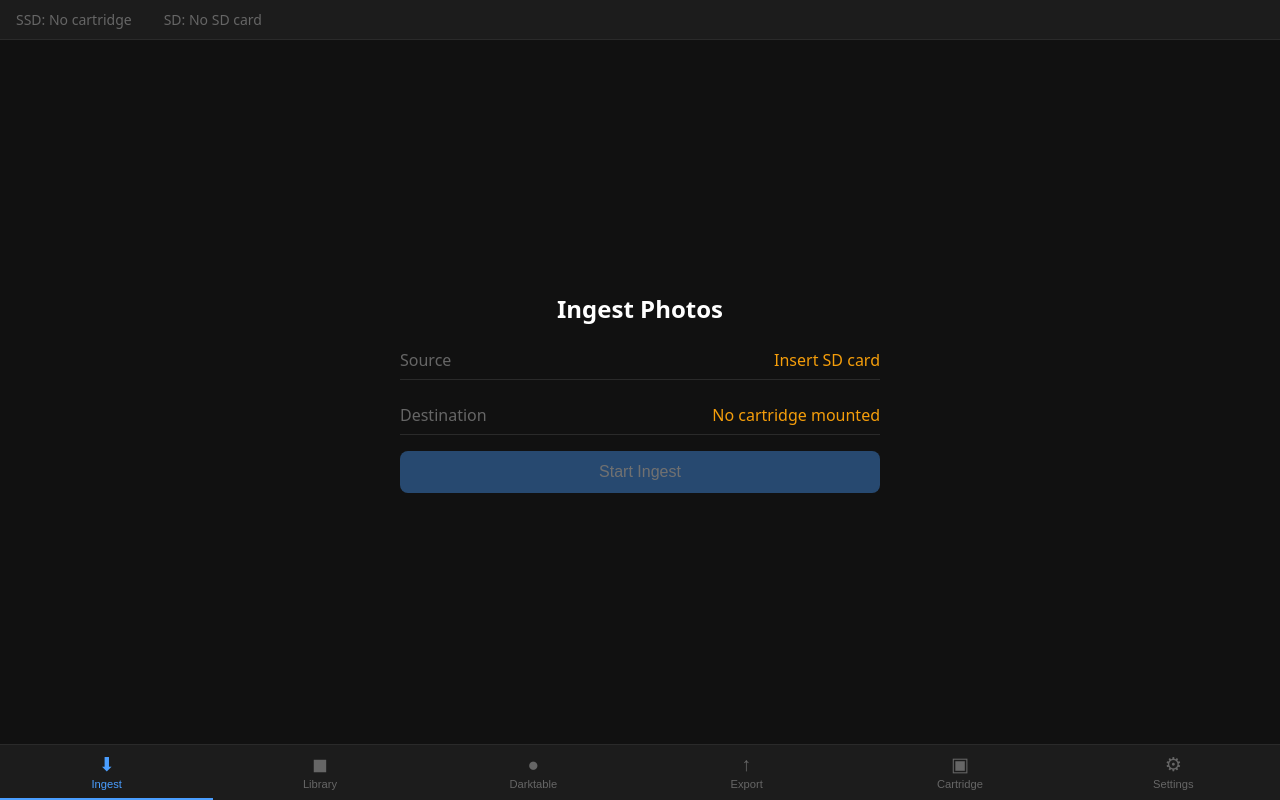
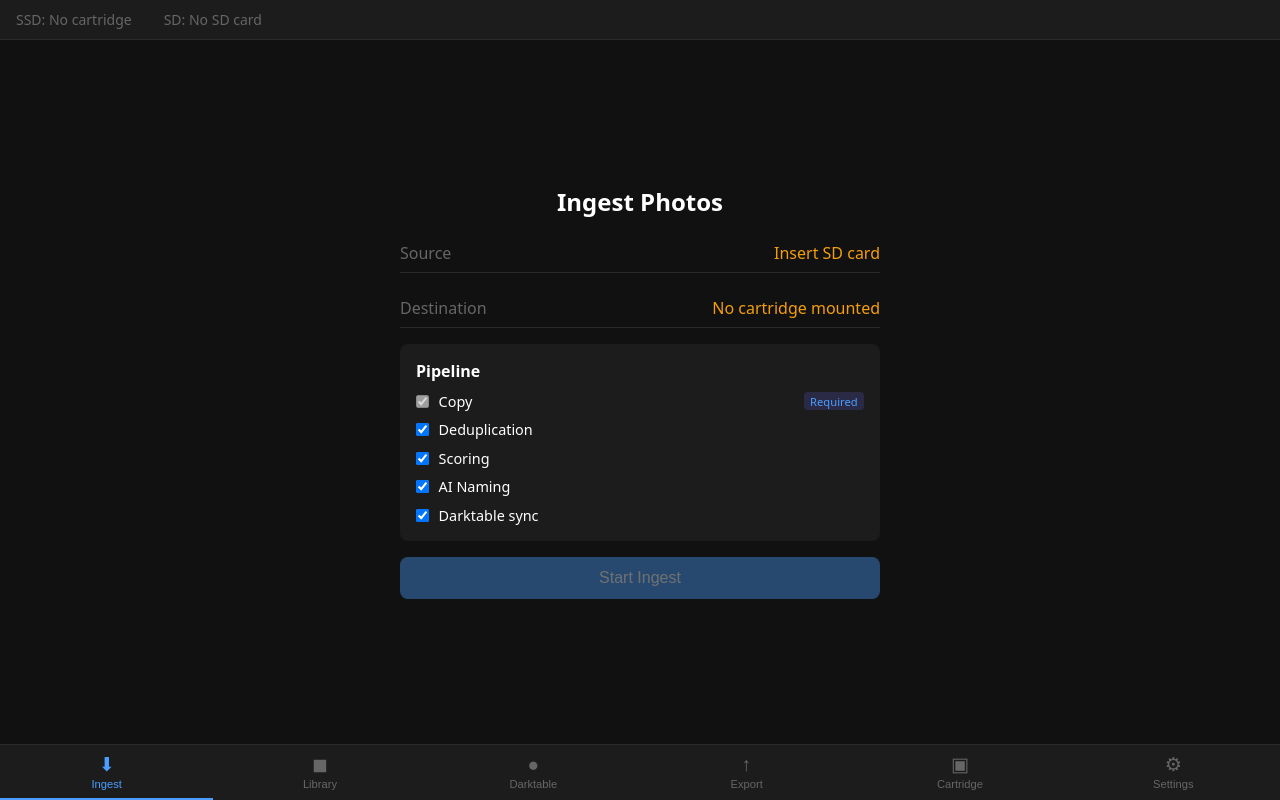
Before and after one commit to Ajam1997/PHOTONFORGE_Photo-Workflow, a Svelte app in the folder photonforge-gui/: page / in a window 1280 px wide. Built offline with nearby package versions, Linux system fonts and the light colour scheme.

Commit message:
feat: add pipeline stage checkboxes, stage list progress view, and updated summary

```diff
--- a/photonforge-gui/src/panels/IngestDashboard.svelte
+++ b/photonforge-gui/src/panels/IngestDashboard.svelte
@@ -1,25 +1,78 @@
 <script lang="ts">
   import { deviceState } from "../stores/devices";
   import { ingestState, resetIngest } from "../stores/ingest";
-  import { runIngest, type SidecarEvent } from "../lib/sidecar";
+  import { pipelineSettings } from "../stores/pipeline";
+  import { runIngest, type SidecarEvent, type StageDoneEvent } from "../lib/sidecar";
 
   $: canStart = $deviceState.sd_mounted && $deviceState.ssd_mounted;
   $: sourceLabel = $deviceState.sd_path ?? "No SD card";
   $: destLabel = $deviceState.ssd_label ?? "No cartridge";
 
-  const STEP_LABELS: Record<string, string> = {
-    copying: "Copying files",
-    scoring: "Scoring images",
-    naming: "Generating names",
-    darktable: "Syncing to Darktable",
-    formatting: "Formatting cartridge",
-  };
+  // Stage definitions — order matches execution order
+  const STAGE_DEFS = [
+    { key: "copying",   label: "Copy",           required: true  },
+    { key: "dedup",     label: "Deduplication",  required: false },
+    { key: "scoring",   label: "Scoring",        required: false },
+    { key: "naming",    label: "AI Naming",      required: false },
+    { key: "darktable", label: "Darktable sync", required: false },
+  ] as const;
+
+  type StageKey = typeof STAGE_DEFS[number]["key"];
+  type StageStatus = "pending" | "active" | "done" | "skipped";
+
+  interface StageEntry {
+    key: StageKey;
+    label: string;
+    required: boolean;
+    status: StageStatus;
+    current: number;
+    total: number;
+    meta: Record<string, unknown> | undefined;
+  }
+
+  function isEnabled(key: StageKey): boolean {
+    if (key === "copying") return true;
+    return $pipelineSettings[key as keyof typeof $pipelineSettings] as boolean;
+  }
+
+  function stageStatus(key: StageKey): StageStatus {
+    if (!isEnabled(key)) return "skipped";
+    if ($ingestState.stageDone[key]) return "done";
+    if ($ingestState.step === key) return "active";
+    return "pending";
+  }
+
+  $: stageList = STAGE_DEFS.map((s): StageEntry => ({
+    ...s,
+    status: stageStatus(s.key),
+    current: $ingestState.step === s.key ? $ingestState.current : 0,
+    total: $ingestState.step === s.key ? $ingestState.total : 0,
+    meta: $ingestState.stageDone[s.key],
+  }));
+
+  function stageMeta(entry: StageEntry): string {
+    if (!entry.meta) return "";
+    const m = entry.meta;
+    if (entry.key === "copying")   return `${m.copied ?? 0} files`;
+    if (entry.key === "dedup")     return `${m.dupes_found ?? 0} dupes removed`;
+    if (entry.key === "scoring")   return `${m.scored ?? 0} scored`;
+    if (entry.key === "naming")    return `${m.named ?? 0} named`;
+    if (entry.key === "darktable") return `${m.xmp_written ?? 0} XMP, ${m.db_upserted ?? 0} DB rows`;
+    return "";
+  }
+
+  function stageIcon(status: StageStatus): string {
+    if (status === "done")    return "✓";
+    if (status === "active")  return "▶";
+    if (status === "skipped") return "—";
+    return "○";
+  }
 
   async function startIngest() {
     if (!canStart) return;
-    const sd = $deviceState.sd_path!;
+    const sd  = $deviceState.sd_path!;
     const ssd = $deviceState.ssd_mount_point!;
-    const db = `${ssd}/library.db`;
+    const db  = `${ssd}/library.db`;
 
     ingestState.update(s => ({
       ...s,
@@ -30,17 +83,32 @@
       errorMsg: "",
       summary: null,
       activeCmd: null,
+      stageDone: {},
+      sdEjected: false,
     }));
 
     try {
       const cmd = await runIngest(sd, ssd, db, (event: SidecarEvent) => {
         if (event.type === "progress") {
           ingestState.update(s => ({ ...s, step: event.step, current: event.current, total: event.total }));
+        } else if (event.type === "stage_done") {
+          const e = event as StageDoneEvent;
+          ingestState.update(s => ({
+            ...s,
+            stageDone: { ...s.stageDone, [e.stage]: e as unknown as Record<string, unknown> },
+          }));
+        } else if (event.type === "sd_ejected") {
+          ingestState.update(s => ({ ...s, sdEjected: true }));
         } else if (event.type === "done") {
           ingestState.update(s => ({ ...s, phase: "done", summary: event.summary, activeCmd: null }));
         } else if (event.type === "error") {
           ingestState.update(s => ({ ...s, phase: "idle", errorMsg: event.message, activeCmd: null }));
         }
+      }, {
+        skipDedup:     !$pipelineSettings.dedup,
+        skipScoring:   !$pipelineSettings.scoring,
+        skipNaming:    !$pipelineSettings.naming,
+        skipDarktable: !$pipelineSettings.darktable,
       });
       ingestState.update(s => ({ ...s, activeCmd: cmd }));
     } catch (err: unknown) {
@@ -59,6 +127,7 @@
   {#if $ingestState.phase === "idle"}
     <div class="idle-view">
       <h2>Ingest Photos</h2>
+
       <div class="device-row">
         <span class="label">Source</span>
         <span class="value" class:missing={!$deviceState.sd_mounted}>
@@ -71,9 +140,32 @@
           {$deviceState.ssd_mounted ? destLabel : "No cartridge mounted"}
         </span>
       </div>
+
       {#if $ingestState.errorMsg}
         <p class="error">{$ingestState.errorMsg}</p>
       {/if}
+
+      <div class="pipeline-section">
+        <h3>Pipeline</h3>
+        {#each STAGE_DEFS as stage}
+          <div class="stage-checkbox-row">
+            {#if stage.required}
+              <input type="checkbox" checked disabled />
+            {:else}
+              <input
+                type="checkbox"
+                checked={$pipelineSettings[stage.key as keyof typeof $pipelineSettings]}
+                on:change={(e) => pipelineSettings.update(s => ({ ...s, [stage.key]: e.currentTarget.checked }))}
+              />
+            {/if}
+            <span class="stage-checkbox-label">{stage.label}</span>
+            {#if stage.required}
+              <span class="required-badge">Required</span>
+            {/if}
+          </div>
+        {/each}
+      </div>
+
       <button class="primary-btn" disabled={!canStart} on:click={startIngest}>
         Start Ingest
       </button>
@@ -81,14 +173,41 @@
 
   {:else if $ingestState.phase === "running"}
     <div class="running-view">
-      <h2>{STEP_LABELS[$ingestState.step] ?? $ingestState.step}…</h2>
-      <p class="progress-numbers">{$ingestState.current} / {$ingestState.total}</p>
-      <div class="progress-bar">
-        <div
-          class="progress-fill"
-          style="width: {$ingestState.total > 0 ? ($ingestState.current / $ingestState.total) * 100 : 0}%"
-        ></div>
+      <h2>Processing…</h2>
+
+      <div class="stage-list">
+        {#each stageList as entry (entry.key)}
+          <div class="stage-row"
+            class:stage-active={entry.status === "active"}
+            class:stage-done={entry.status === "done"}
+            class:stage-skipped={entry.status === "skipped"}
+          >
+            <span class="stage-icon">{stageIcon(entry.status)}</span>
+            <span class="stage-name">{entry.label}</span>
+            {#if entry.status === "active"}
+              <div class="stage-progress">
+                <span class="stage-count">{entry.current} / {entry.total}</span>
+                <div class="mini-bar">
+                  <div class="mini-fill" style="width: {entry.total > 0 ? (entry.current / entry.total) * 100 : 0}%"></div>
+                </div>
+              </div>
+            {:else if entry.status === "done"}
+              <span class="stage-meta">{stageMeta(entry)}</span>
+            {:else if entry.status === "skipped"}
+              <span class="stage-meta">(skipped)</span>
+            {/if}
+          </div>
+        {/each}
+
+        {#if $ingestState.sdEjected}
+          <div class="sd-ejected-row">
+            <span class="stage-icon eject-icon">⏏</span>
+            <span class="stage-name">SD card ejected</span>
+            <span class="stage-meta">you can continue shooting</span>
+          </div>
+        {/if}
       </div>
+
       <button class="cancel-btn" on:click={cancelIngest}>Cancel</button>
     </div>
 
@@ -99,6 +218,9 @@
         <div class="summary-row"><span>Total files</span><strong>{$ingestState.summary.total}</strong></div>
         <div class="summary-row"><span>Duplicates skipped</span><strong>{$ingestState.summary.duplicates_skipped}</strong></div>
         <div class="summary-row"><span>Images scored</span><strong>{$ingestState.summary.scored}</strong></div>
+        <div class="summary-row"><span>Images named</span><strong>{$ingestState.summary.named}</strong></div>
+        <div class="summary-row"><span>XMP written</span><strong>{$ingestState.summary.xmp_written}</strong></div>
+        <div class="summary-row"><span>DB rows upserted</span><strong>{$ingestState.summary.db_upserted}</strong></div>
         <div class="summary-row"><span>Elapsed</span><strong>{$ingestState.summary.elapsed_seconds.toFixed(1)}s</strong></div>
       </div>
       <button class="primary-btn" on:click={resetIngest}>New Ingest</button>
@@ -114,7 +236,7 @@
     justify-content: center;
     height: 100%;
     gap: 1.5rem;
-    padding: 2rem;
+    padding: 2.5rem 3rem;
   }
   .idle-view, .running-view, .done-view {
     display: flex;
@@ -125,64 +247,85 @@
     max-width: 480px;
   }
   h2 { color: var(--text-primary, #fff); font-size: 1.5rem; margin: 0; }
+  h3 { color: var(--text-primary, #fff); font-size: 1rem; margin: 0; align-self: flex-start; }
   .device-row {
-    display: flex;
-    justify-content: space-between;
-    width: 100%;
-    padding: 0.5rem 0;
+    display: flex; justify-content: space-between;
+    width: 100%; padding: 0.5rem 0;
     border-bottom: 1px solid var(--border, #333);
   }
   .label { color: var(--text-muted, #888); }
   .value { color: var(--text-primary, #fff); }
   .value.missing { color: var(--warning, #f59e0b); }
-  .primary-btn {
-    padding: 0.75rem 2rem;
-    background: var(--accent, #6366f1);
-    color: #fff;
-    border: none;
-    border-radius: 0.5rem;
-    font-size: 1rem;
-    cursor: pointer;
-    width: 100%;
-  }
-  .primary-btn:disabled { opacity: 0.4; cursor: not-allowed; }
-  .cancel-btn {
-    padding: 0.75rem 2rem;
-    background: transparent;
-    color: var(--warning, #f59e0b);
-    border: 1px solid var(--warning, #f59e0b);
-    border-radius: 0.5rem;
-    font-size: 1rem;
-    cursor: pointer;
-    width: 100%;
-  }
-  .progress-bar {
-    width: 100%;
-    height: 8px;
-    background: var(--border, #333);
-    border-radius: 4px;
-    overflow: hidden;
-  }
-  .progress-fill {
-    height: 100%;
-    background: var(--accent, #6366f1);
-    transition: width 0.2s ease;
-  }
-  .progress-numbers { color: var(--text-muted, #888); }
-  .summary-card {
+
+  /* Pipeline checkboxes */
+  .pipeline-section {
     width: 100%;
     background: var(--surface, #1a1a1a);
     border-radius: 0.5rem;
     padding: 1rem;
-    display: flex;
-    flex-direction: column;
-    gap: 0.5rem;
+    display: flex; flex-direction: column; gap: 0.6rem;
   }
-  .summary-row {
-    display: flex;
-    justify-content: space-between;
-    color: var(--text-muted, #888);
+  .stage-checkbox-row {
+    display: flex; align-items: center; gap: 0.6rem;
+    color: var(--text-primary, #fff); font-size: 0.9rem;
   }
+  .stage-checkbox-label { flex: 1; }
+  .required-badge {
+    font-size: 0.7rem; padding: 0.1rem 0.4rem;
+    background: rgba(99,102,241,0.2); color: var(--accent, #6366f1);
+    border-radius: 0.25rem;
+  }
+
+  /* Stage list */
+  .stage-list { width: 100%; display: flex; flex-direction: column; gap: 0.5rem; }
+  .stage-row {
+    display: flex; align-items: center; gap: 0.75rem;
+    padding: 0.5rem 0.75rem;
+    border-radius: 0.375rem;
+    background: var(--surface, #1a1a1a);
+    font-size: 0.9rem;
+  }
+  .stage-row.stage-active  { background: rgba(99,102,241,0.1); border: 1px solid rgba(99,102,241,0.3); }
+  .stage-row.stage-done    { opacity: 0.8; }
+  .stage-row.stage-skipped { opacity: 0.4; }
+  .stage-icon { width: 1.2rem; text-align: center; color: var(--text-muted, #888); }
+  .stage-row.stage-done  .stage-icon { color: #4ade80; }
+  .stage-row.stage-active .stage-icon { color: var(--accent, #6366f1); }
+  .stage-name { flex: 1; color: var(--text-primary, #fff); }
+  .stage-meta { color: var(--text-muted, #888); font-size: 0.8rem; }
+  .stage-progress { display: flex; align-items: center; gap: 0.5rem; }
+  .stage-count { color: var(--text-muted, #888); font-size: 0.8rem; white-space: nowrap; }
+  .mini-bar { width: 80px; height: 4px; background: var(--border, #333); border-radius: 2px; overflow: hidden; }
+  .mini-fill { height: 100%; background: var(--accent, #6366f1); transition: width 0.2s; }
+  .sd-ejected-row {
+    display: flex; align-items: center; gap: 0.75rem;
+    padding: 0.5rem 0.75rem;
+    border-radius: 0.375rem;
+    background: rgba(99,102,241,0.08);
+    font-size: 0.9rem;
+  }
+  .eject-icon { color: var(--accent, #6366f1); }
+
+  /* Buttons */
+  .primary-btn {
+    padding: 0.75rem 2rem; background: var(--accent, #6366f1);
+    color: #fff; border: none; border-radius: 0.5rem;
+    font-size: 1rem; cursor: pointer; width: 100%;
+  }
+  .primary-btn:disabled { opacity: 0.4; cursor: not-allowed; }
+  .cancel-btn {
+    padding: 0.75rem 2rem; background: transparent;
+    color: var(--warning, #f59e0b); border: 1px solid var(--warning, #f59e0b);
+    border-radius: 0.5rem; font-size: 1rem; cursor: pointer; width: 100%;
+  }
+
+  /* Summary */
+  .summary-card {
+    width: 100%; background: var(--surface, #1a1a1a);
+    border-radius: 0.5rem; padding: 1rem;
+    display: flex; flex-direction: column; gap: 0.5rem;
+  }
+  .summary-row { display: flex; justify-content: space-between; color: var(--text-muted, #888); }
   .summary-row strong { color: var(--text-primary, #fff); }
   .error { color: var(--error, #ef4444); }
 </style>
```
